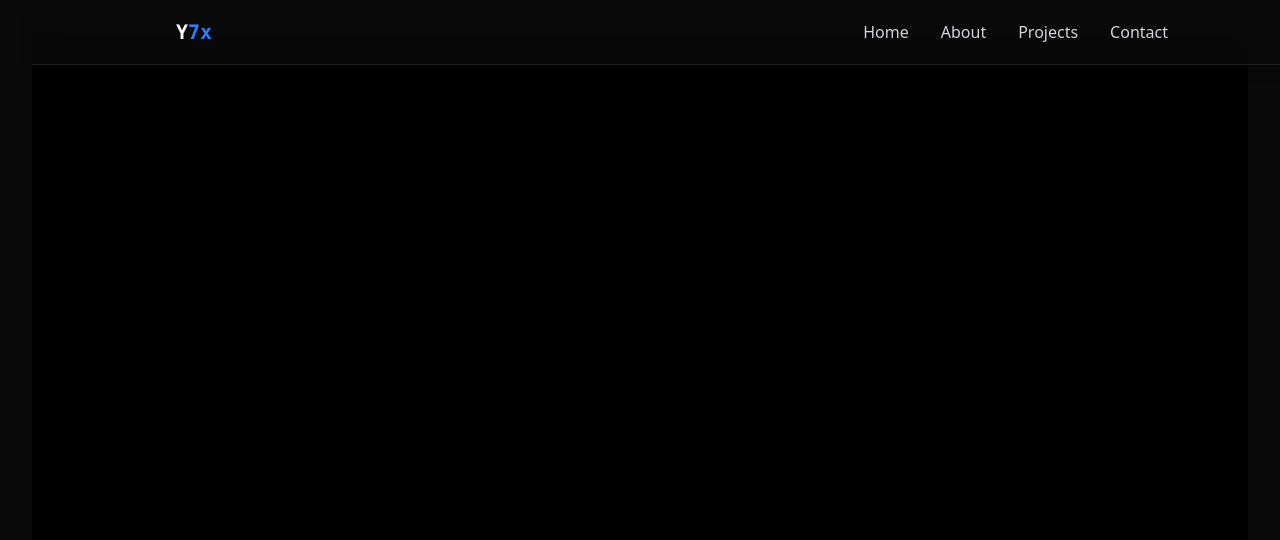
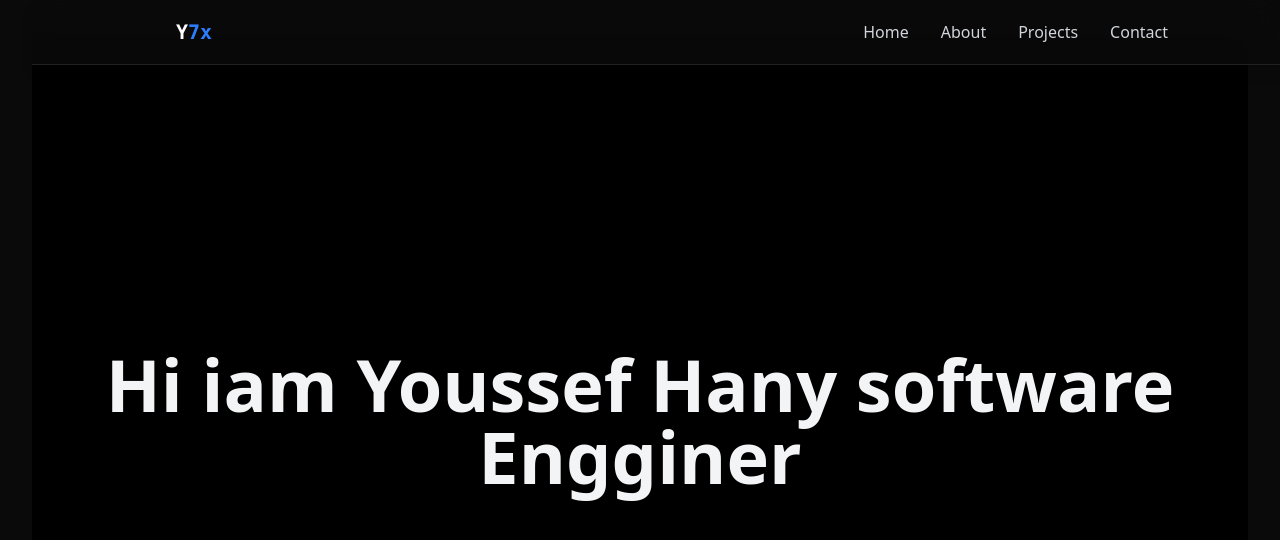
Before and after one commit to youssefhanyfawq3/my-portifilo, a React (Vite) app: page / in a window 1280 px wide. Shown: the top 540 px of the page. Built offline with nearby package versions, Linux system fonts and the light colour scheme.

Commit message:
Home Page

```diff
--- a/src/App.jsx
+++ b/src/App.jsx
@@ -4,6 +4,7 @@ import { LoadingScreen } from './components/LoadingScreen';
 import { Navbar } from './components/Navbar';
 import { MobileMenu } from './components/MobileMenu';
 import { useState } from 'react';
+import { Home } from './components/Sections/Home';
 
 function App() {
   const [isLoaded, setLoaded] = useState(false);
@@ -31,6 +32,7 @@ function App() {
           menuOpen={menuOpen}
           setMenuOpen={setMenuOpen}
         />
+        <Home/>
         {/* Add your main content here */}
       </div>
     </>
--- a/src/components/Sections/Home.jsx
+++ b/src/components/Sections/Home.jsx
@@ -0,0 +1,9 @@
+export const Home  = () => {
+    return <section id="home" className="min-h-screen flex items-center justify-center relative">
+        <div className="text-center z-10 px-4">
+            <h1 className="text-5xl md:text-7xl font-bold mb-6 bg-gradient leading-right">
+                Hi iam Youssef Hany software Engginer
+            </h1>
+        </div>
+            </section>
+}
```
Also changed, not shown: 1 other file (tests, documents, lock files or other folders).
